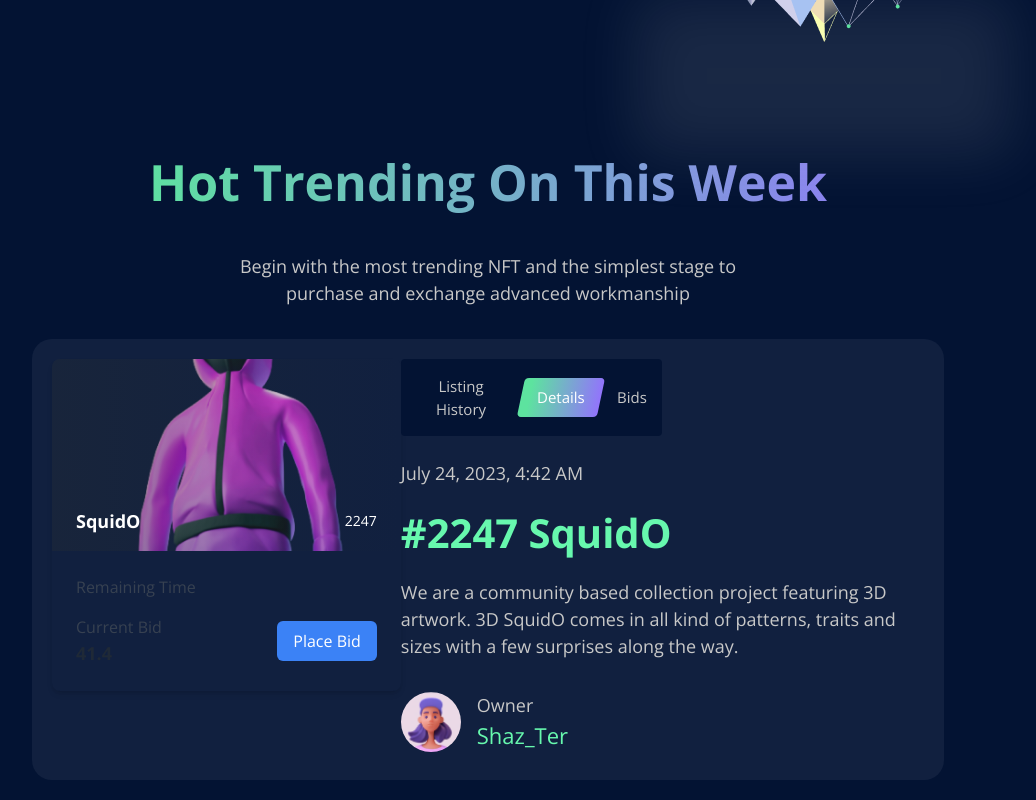
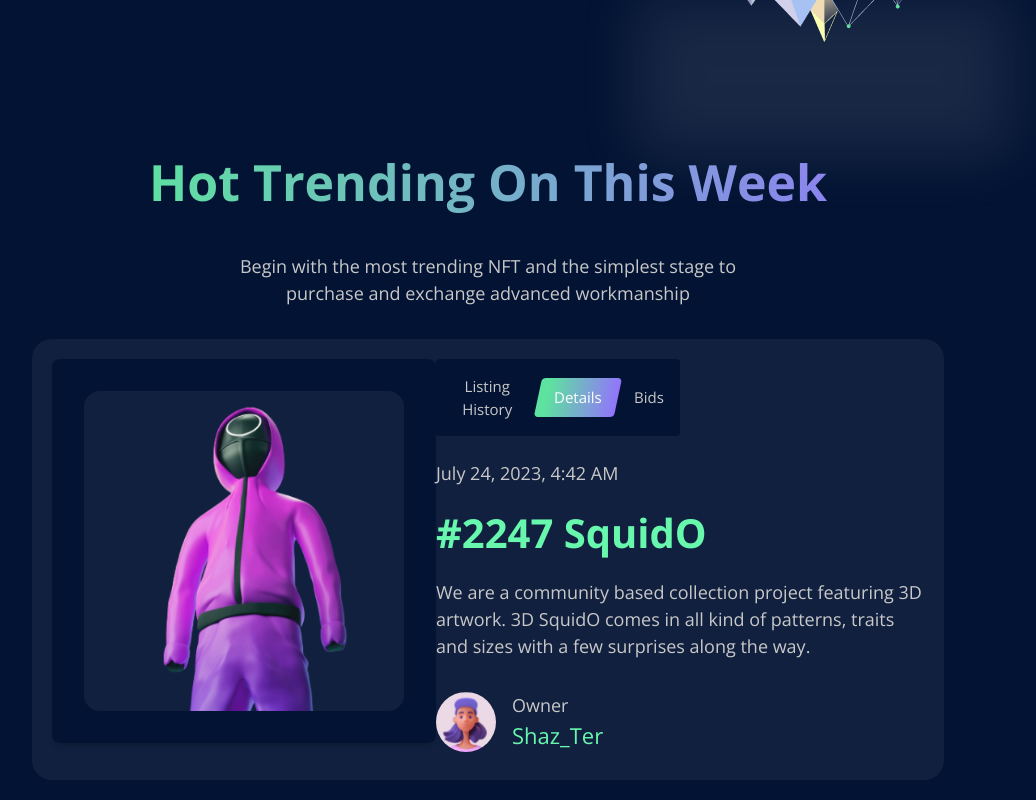
Before and after one commit to asad-haider-35/nft-marketplace, a React (Vite) app: page / in a window 1280 px wide. Shown: the part 694-1494 px from the top of the page, without its empty margins (152-1188 px from the left). Built offline with nearby package versions, Linux system fonts and the light colour scheme.

Commit message:
NFTCard ui updated

```diff
--- a/src/components/NFTCard.jsx
+++ b/src/components/NFTCard.jsx
@@ -1,11 +1,18 @@
-import React from 'react'
-import { SquidO } from '../assets'
+import React from "react";
+import { SquidO } from "../assets";
 
 const NFTCard = ({ nft }) => {
   return (
-    <div className="rounded-lg bg-transparent shadow-md overflow-hidden">
-      <div className="relative">
-        <img className="w-full h-48 object-cover rounded-t-lg" src={nft.imagePath} alt={nft.name} />
+    <div
+      className="rounded-lg shadow-md bg-primary h-96 w-96 flex flex-row justify-center items-center rounded-3xl"
+    >
+      <div
+        className="bg-center bg-contain bg-dimBlue h-5/6 w-5/6 rounded-2xl"
+        style={{ backgroundImage: `url(${nft.imagePath})` }}>
+
+      </div>
+      {/* <div className="relative">
+        <img className="w-full h-full object-cover rounded-t-lg" src={nft.imagePath} alt={nft.name} />
         <div className="absolute inset-0 bg-gradient-to-r from-gray-800/50 to-transparent"></div>
         <div className="absolute inset-x-0 bottom-0 px-6 py-4 flex justify-between items-center">
           <p className="text-white text-lg font-bold">{nft.name}</p>
@@ -28,9 +35,9 @@ const NFTCard = ({ nft }) => {
             Place Bid
           </button>
         </div>
-      </div>
+      </div> */}
     </div>
-  )
-}
+  );
+};
 
-export default NFTCard
+export default NFTCard;
```
